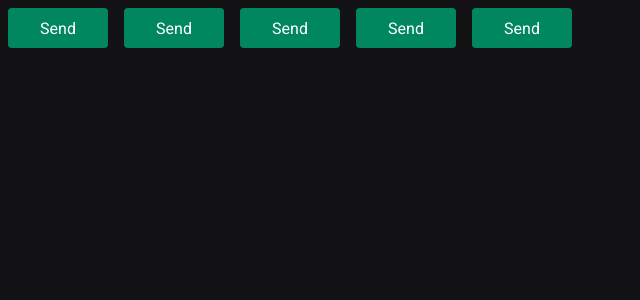
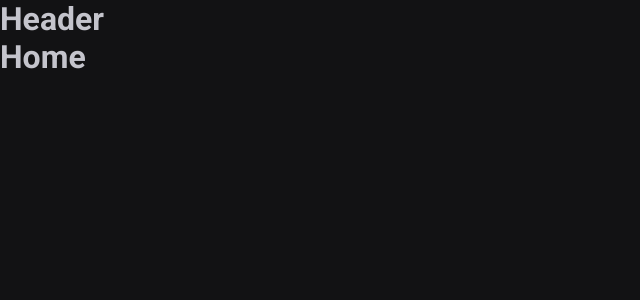
Before and after one commit to caleb-freitas/timer, a React (Vite) app: page / in a window 1280 px wide. Shown: the top 300 px of the page, without its empty margins (0-640 px from the left). Built offline with nearby package versions, Linux system fonts and the light colour scheme.

Commit message:
feat: added header with default layout

```diff
--- a/package.json
+++ b/package.json
@@ -12,6 +12,7 @@
   "dependencies": {
     "react": "^18.2.0",
     "react-dom": "^18.2.0",
+    "react-router-dom": "^6.4.1",
     "styled-components": "^5.3.5"
   },
   "devDependencies": {
--- a/src/@types/utils.d.ts
+++ /dev/null
@@ -1 +0,0 @@
-export type Optional<T, K extends keyof T> = Pick<Partial<T>, K>
--- a/src/App.tsx
+++ b/src/App.tsx
@@ -1,20 +1,15 @@
 import { ThemeProvider } from 'styled-components'
-import { Optional } from './@types/utils'
-import { ButtonContainer, ButtonContainerProps } from './Button.styles'
+import { BrowserRouter } from 'react-router-dom'
+import { Router } from './components/Router'
 import { GlobalStyle } from './styles/global'
 import { defaultTheme } from './styles/themes/default'
-
-export type ButtonProps = Optional<ButtonContainerProps, 'variant'>
 
 export function App() {
   return (
     <ThemeProvider theme={defaultTheme}>
-      <ButtonContainer variant="danger">Send</ButtonContainer>
-      <ButtonContainer variant="primary">Send</ButtonContainer>
-      <ButtonContainer variant="success">Send</ButtonContainer>
-      <ButtonContainer variant="secondary">Send</ButtonContainer>
-      <ButtonContainer>Send</ButtonContainer>
-
+      <BrowserRouter>
+        <Router />
+      </BrowserRouter>
       <GlobalStyle />
     </ThemeProvider>
   )
--- a/src/Button.styles.ts
+++ /dev/null
@@ -1,17 +0,0 @@
-import styled from 'styled-components'
-export type ButtonColors = 'primary' | 'secondary' | 'danger' | 'success'
-
-export type ButtonContainerProps = {
-  variant: ButtonColors
-}
-
-export const ButtonContainer = styled.button<Partial<ButtonContainerProps>>`
-  width: 100px;
-  height: 40px;
-  border-radius: 4px;
-  border: 0;
-  margin: 8px;
-
-  background-color: ${(props) => props.theme['green-500']};
-  color: ${(props) => props.theme.white};
-`
--- /dev/null
+++ b/src/components/DefaultLayout.tsx
@@ -0,0 +1,11 @@
+import { Outlet } from 'react-router-dom'
+import { Header } from './Header'
+
+export function DefaultLayout() {
+  return (
+    <div>
+      <Header />
+      <Outlet />
+    </div>
+  )
+}
--- /dev/null
+++ b/src/components/Header.tsx
@@ -0,0 +1,3 @@
+export function Header() {
+  return <h1>Header</h1>
+}
--- /dev/null
+++ b/src/components/Router.tsx
@@ -0,0 +1,15 @@
+import { Routes, Route } from 'react-router-dom'
+import { History } from '../pages/History'
+import { Home } from '../pages/Home'
+import { DefaultLayout } from './DefaultLayout'
+
+export function Router() {
+  return (
+    <Routes>
+      <Route path="/" element={<DefaultLayout />}>
+        <Route path="/" element={<Home />} />
+        <Route path="/history" element={<History />} />
+      </Route>
+    </Routes>
+  )
+}
--- /dev/null
+++ b/src/pages/History.tsx
@@ -0,0 +1,3 @@
+export function History() {
+  return <h1>History</h1>
+}
--- /dev/null
+++ b/src/pages/Home.tsx
@@ -0,0 +1,3 @@
+export function Home() {
+  return <h1>Home</h1>
+}
```
Also changed, not shown: 1 other file (tests, documents, lock files or other folders).
